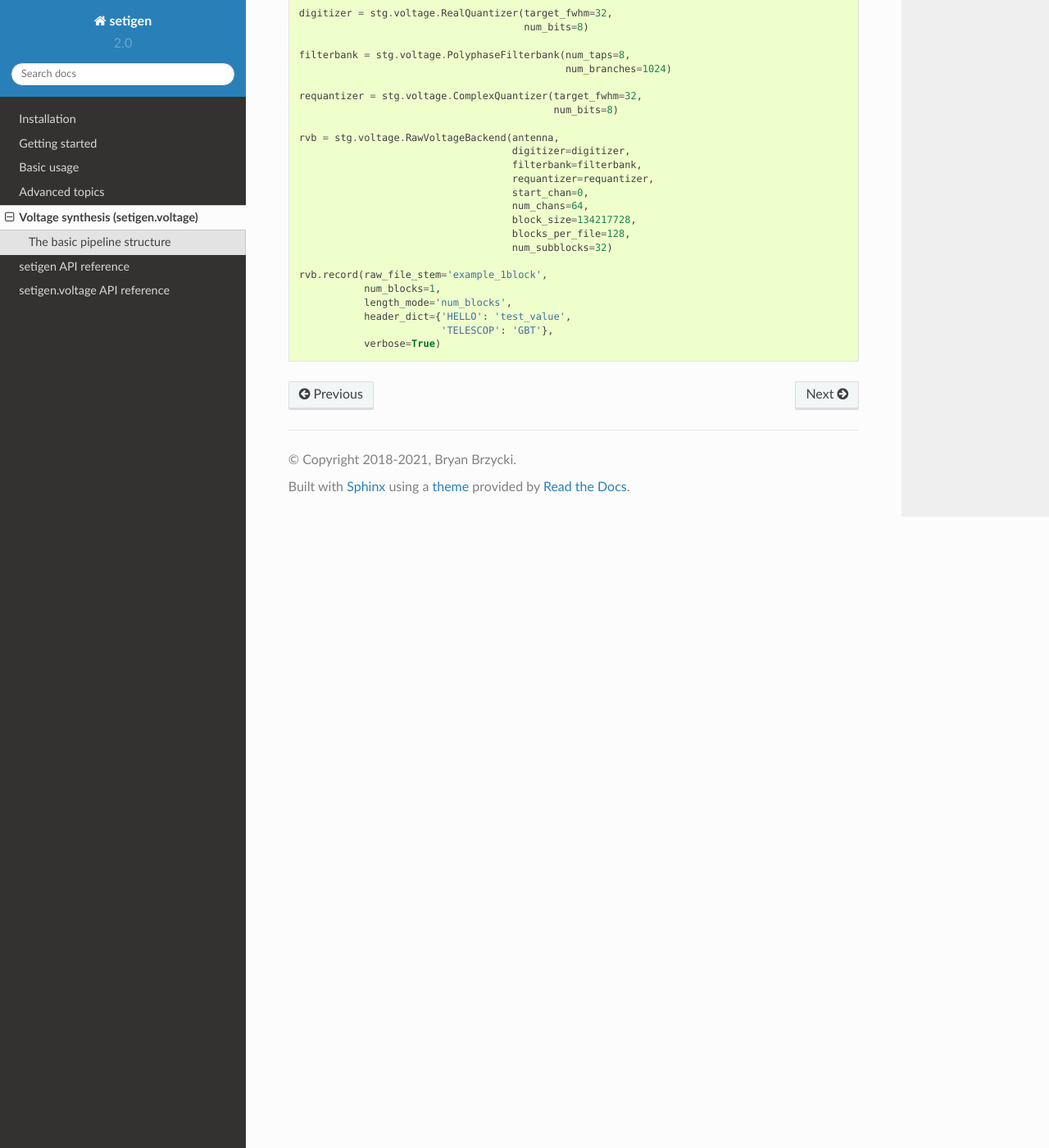
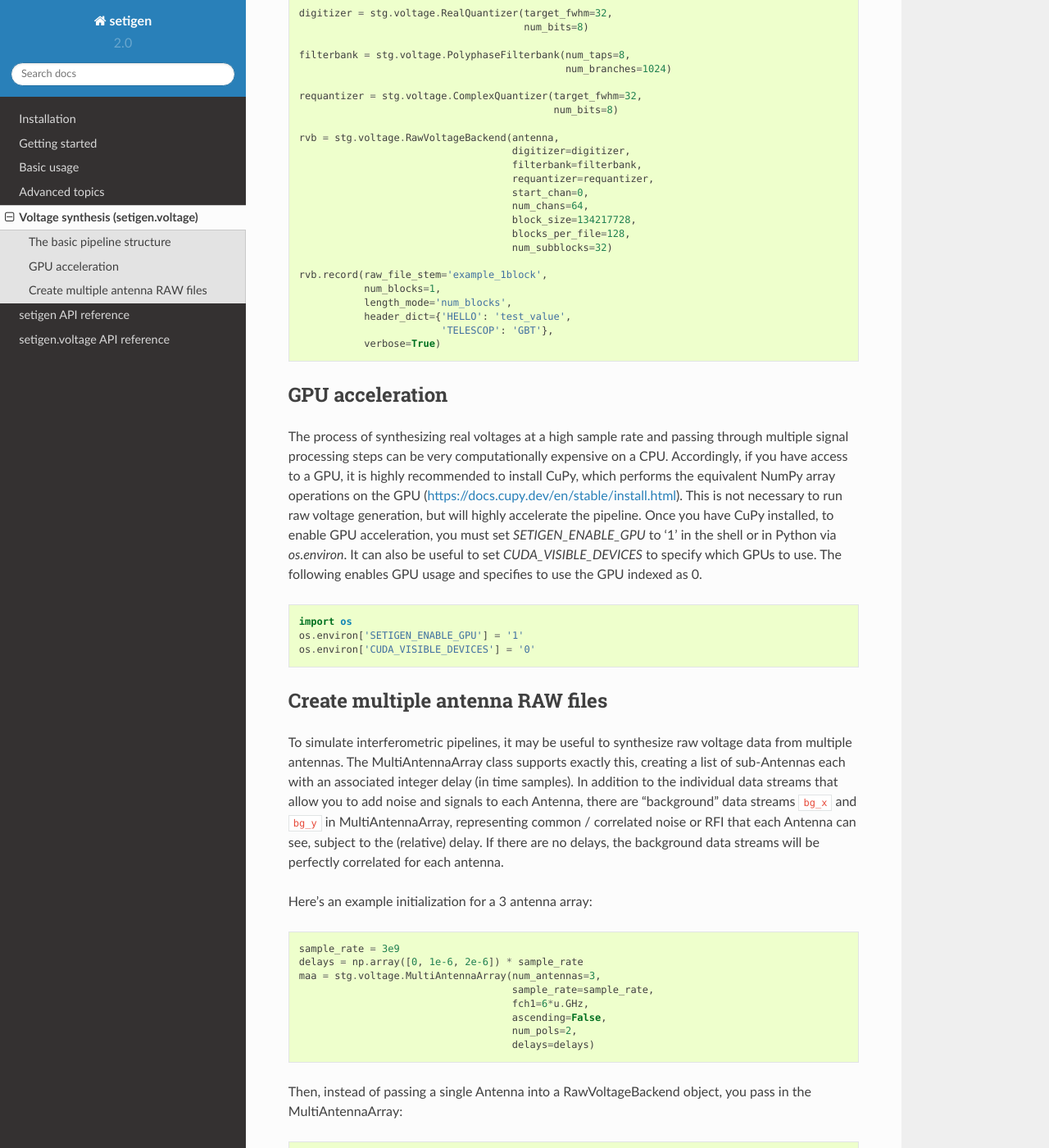
Before and after one commit to bbrzycki/setigen, a Sphinx documentation site: the page built from docs/source/voltages.rst, in a window 1280 px wide and 1400 px high, scrolled down 1259 px. Shown: the whole window at 82% size. Built offline with Sphinx 7.4.7 and the Read the Docs theme 2.0.0, drawn with Linux system fonts in a browser that asks for light colours; some of the changed text lies outside the part shown.

```diff
--- a/docs/source/voltages.rst
+++ b/docs/source/voltages.rst
@@ -63,3 +63,48 @@ A minimal working example of the pipeline is as follows:
                header_dict={'HELLO': 'test_value',
                             'TELESCOP': 'GBT'},
                verbose=True)
+
+GPU acceleration
+----------------
+
+The process of synthesizing real voltages at a high sample rate and passing through multiple signal processing steps can be very computationally expensive on a CPU. Accordingly, if you have access to a GPU, it is highly recommended to install CuPy, which performs the equivalent NumPy array operations on the GPU (https://docs.cupy.dev/en/stable/install.html). This is not necessary to run raw voltage generation, but will highly accelerate the pipeline. Once you have CuPy installed, to enable GPU acceleration, you must set `SETIGEN_ENABLE_GPU` to '1' in the shell or in Python via `os.environ`. It can also be useful to set `CUDA_VISIBLE_DEVICES` to specify which GPUs to use. The following enables GPU usage and specifies to use the GPU indexed as 0.
+
+.. code-block:: python
+
+    import os
+    os.environ['SETIGEN_ENABLE_GPU'] = '1'
+    os.environ['CUDA_VISIBLE_DEVICES'] = '0'
+
+Create multiple antenna RAW files
+---------------------------------
+
+To simulate interferometric pipelines, it may be useful to synthesize raw voltage data from multiple antennas. The MultiAntennaArray class supports exactly this, creating a list of sub-Antennas each with an associated integer delay (in time samples). In addition to the individual data streams that allow you to add noise and signals to each Antenna, there are "background" data streams :code:`bg_x` and :code:`bg_y` in MultiAntennaArray, representing common / correlated noise or RFI that each Antenna can see, subject to the (relative) delay. If there are no delays, the background data streams will be perfectly correlated for each antenna.
+
+Here's an example initialization for a 3 antenna array:
+
+.. code-block:: python
+
+    sample_rate = 3e9
+    delays = np.array([0, 1e-6, 2e-6]) * sample_rate
+    maa = stg.voltage.MultiAntennaArray(num_antennas=3,
+                                        sample_rate=sample_rate,
+                                        fch1=6*u.GHz,
+                                        ascending=False,
+                                        num_pols=2,
+                                        delays=delays)
+
+Then, instead of passing a single Antenna into a RawVoltageBackend object, you pass in the MultiAntennaArray:
+
+.. code-block:: python
+
+    rvb = stg.voltage.RawVoltageBackend(maa,
+                                        digitizer=digitizer,
+                                        filterbank=filterbank,
+                                        requantizer=requantizer,
+                                        start_chan=0,
+                                        num_chans=64,
+                                        block_size=6291456,
+                                        blocks_per_file=128,
+                                        num_subblocks=32)
+
+The RawVoltageBackend will get samples from each Antenna, accounting for the background data streams intrinsic to the MultiAntennaArray, subject to each Antenna's delays.
```
Also changed, not shown: 1 other file.
